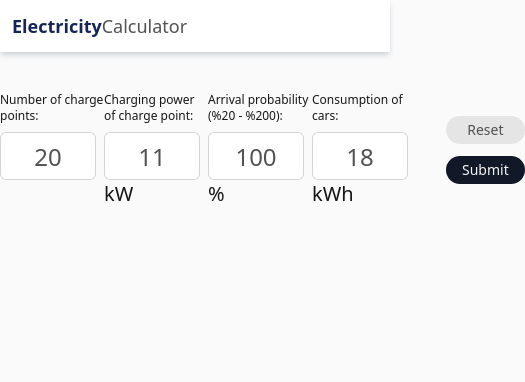
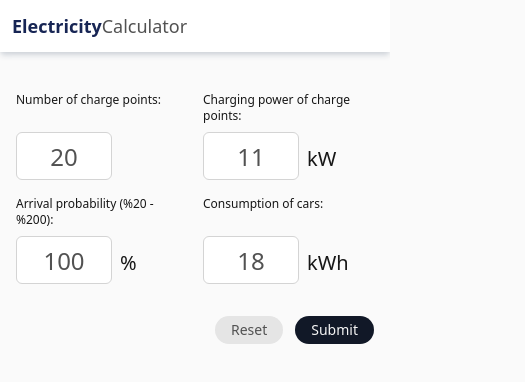
Before and after one commit to ecemac/electricity-calculator, a React (Create React App) app: page / in a window 390 px wide. Shown: the top 382 px of the page, 525 px wide, since content can reach past the window. Built offline with nearby package versions, Linux system fonts and the light colour scheme.

Commit message:
fix: responsive fix

```diff
--- a/src/components/Form.tsx
+++ b/src/components/Form.tsx
@@ -22,7 +22,7 @@ export const Form = () => {
   const [arrivalProbabilityError, setArrivalProbabilityError] = useState(false);
   const [submitSuccess, setSubmitSuccess] = useState(false);
 
-  const inputContainerStyle = 'flex flex-col';
+  const inputContainerStyle = 'flex flex-col xl:w-3/5 justify-between';
   const labelStyle = 'text-xs mb-2 text-neutral-900';
   const inputStyle =
     'rounded-md py-2 px-6 mr-2 text-2xl h-12 text-neutral-600 w-24 text-center border border-neutral-300';
@@ -56,9 +56,9 @@ export const Form = () => {
     <>
       <form
         onSubmit={handleOnSubmit}
-        className="flex justify-between items-center gap-14"
+        className="flex flex-col px-4 xl:px-0 md:flex-row justify-between items-center gap-8 lg:gap-14"
       >
-        <div className="flex justify-between w-full">
+        <div className="grid grid-cols-2 lg:grid-cols-4 gap-4 xl:gap-0 w-full">
           <div className={inputContainerStyle}>
             <label htmlFor="chargePoints" className={labelStyle}>
               Number of charge points:
@@ -73,7 +73,7 @@ export const Form = () => {
           </div>
           <div className={inputContainerStyle}>
             <label htmlFor="chargingPower" className={labelStyle}>
-              Charging power of charge point:
+              Charging power of charge points:
             </label>
             <div>
               <input
@@ -123,11 +123,11 @@ export const Form = () => {
             </div>
           </div>
         </div>
-        <div className="flex flex-col">
+        <div className="flex self-end md:self-center items-center md:flex-col gap-3">
           <button
             type="reset"
             onClick={handleReset}
-            className="text-sm font-medium rounded-full bg-neutral-200 text-neutral-600 px-4 py-1 mb-3"
+            className="text-sm font-medium rounded-full bg-neutral-200 text-neutral-600 px-4 py-1"
           >
             Reset
           </button>
--- a/src/components/Results.tsx
+++ b/src/components/Results.tsx
@@ -8,7 +8,7 @@ import { ChargingMetrics } from './charts/ChargingMetrics';
 export const Results = ({ submitSuccess }: { submitSuccess: boolean }) => (
   <>
     {submitSuccess && (
-      <div className="mt-14 grid grid-cols-1 md:grid-cols-2 gap-10">
+      <div className="mt-14 px-4 xl:px-0 grid grid-cols-1 lg:grid-cols-2 gap-10">
         <ChargingValues />
         <ExamplaryDay />
         <TotalEnergy />
```
